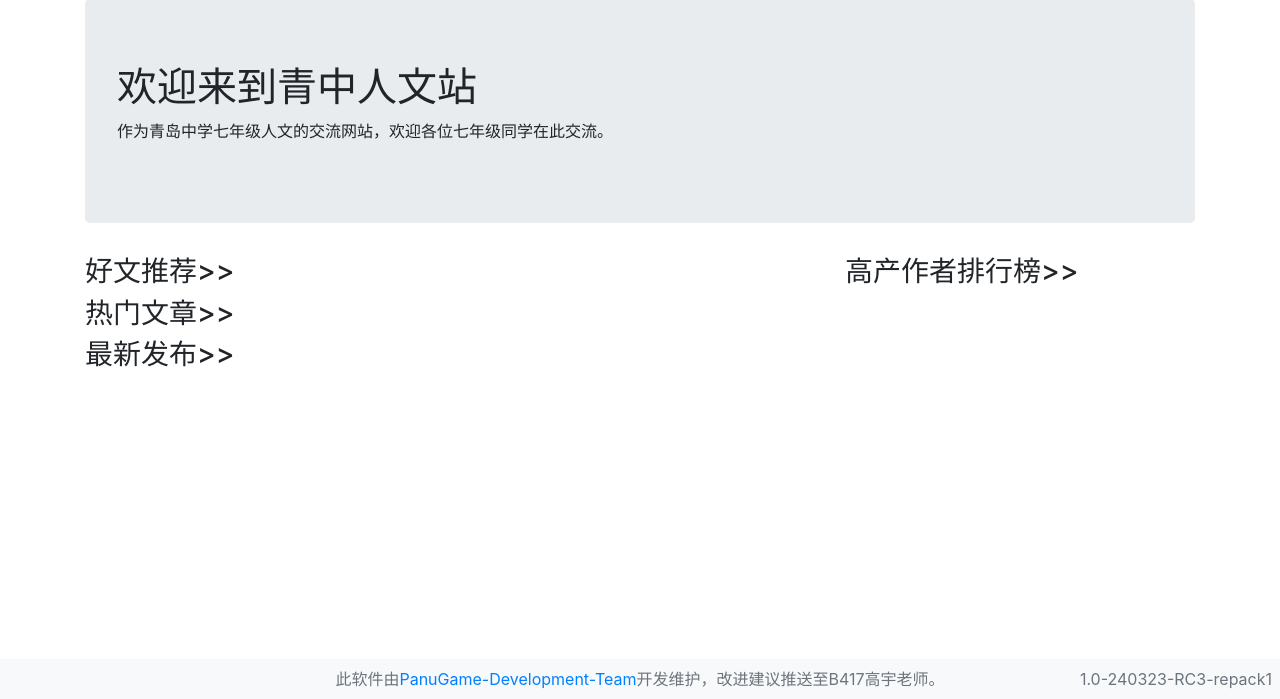
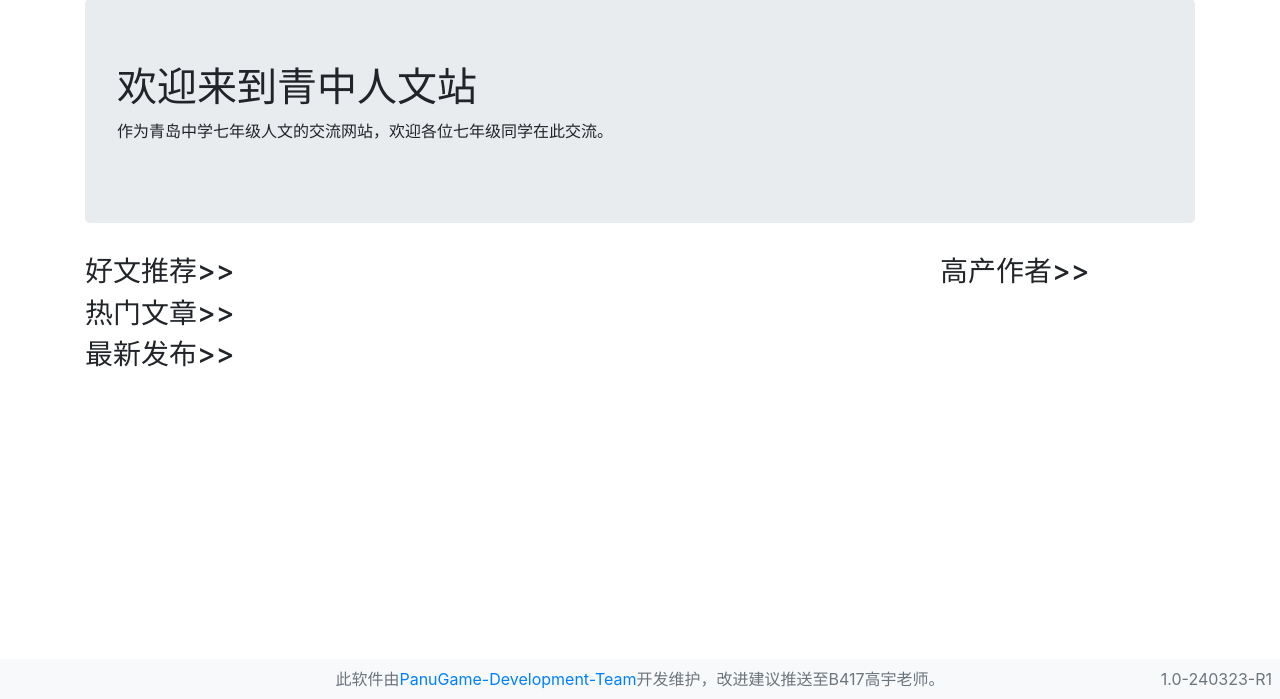
Before and after one commit to PanuGame-Development-Team/QAHumanityWebsite, a Flask app: page / in a window 1280 px wide. Shown: the part 101-800 px from the top of the page. Run offline with Flask 3, Linux system fonts and the light colour scheme; some libraries are stand-ins or nearby versions.

Commit message:
1.0-240323-R1

```diff
--- a/main.py
+++ b/main.py
@@ -41,10 +41,11 @@
         abort(404)
     article = Article.query.get(id)
     if article:
-        newest = Article.query.order_by(Article.id.desc()).limit(10).all()
         Article.query.get(id).count += 1
         db.session.commit()
-        return render_template("page.html",article=article,newest=newest,**dic)
+        newest = Article.query.order_by(Article.id.desc()).limit(10).all()
+        comments = Comment.query.filter(Comment.article == id).order_by(Comment.id.desc()).limit(20).all()
+        return render_template("page.html",article=article,newest=newest,comments=comments,**dic)
     elif not "id" in request.args:
         newest = Article.query.order_by(Article.id.desc()).limit(12).all()
         hot = Article.query.order_by(Article.count.desc()).limit(12).all()
@@ -256,6 +257,28 @@
         flash("您不能删除别人发布的文章","danger")
         return redirect("/")
     abort(404)
+@app.route("/comment/",methods=["POST"])
+def comment():
+    if not session.get("logged_in"):
+        flash("请先登录","warning")
+        return redirect("/login/")
+    if "id" in request.args:
+        try:
+            article = Article.query.get(int(request.args.get("id")))
+        except ValueError:
+            abort(404)
+    if article:
+        if "comment" in request.form:
+            com = request.form.get("comment")
+            comment = Comment()
+            comment.article = article.id
+            comment.comment = com
+            comment.author = session.get("user")
+            db.session.add(comment)
+            db.session.commit()
+            flash("评论成功","success")
+            return redirect(f"/?id={article.id}")
+    abort(404)
 @app.route("/about/",methods=["GET"])
 def about():
     if session.get("logged_in"):
--- a/model.py
+++ b/model.py
@@ -26,3 +26,9 @@
     passwd = db.Column(db.Unicode(256))
     realname = db.Column(db.Unicode(32))
     count = db.Column(db.Integer,default=0)
+class Comment(db.Model):
+    id = db.Column(db.Integer,primary_key=True)
+    comment = db.Column(db.Unicode(128))
+    time = db.Column(db.DateTime,default=datetime.now())
+    article = db.Column(db.Integer,db.ForeignKey('article.id'))
+    author = db.Column(db.Unicode(16))
--- a/settings.py
+++ b/settings.py
@@ -1,5 +1,5 @@
 APP_NAME = "Humanity Website"
-APP_VERSION = "1.0-240323-RC3-repack1"
+APP_VERSION = "1.0-240323-R1"
 TEACHERS = ["高宇","李红红","仇巧云"]
 APP_SECRETKEY = "7B6X8SRPUVHCQCYXQS5BT7BK2DDVDVR16HXF1XMIMIQ24TX6B4KEZKUFCVSV3X4P"
 APP_CONFIG = {"SQLALCHEMY_DATABASE_URI":"sqlite:///db.sqlite3",
--- a/templates/index.html
+++ b/templates/index.html
@@ -5,13 +5,13 @@
     <p>作为青岛中学七年级人文的交流网站，欢迎各位七年级同学在此交流。</p>
 </div>
 <div class="row">
-    <div class="col-sm-8">
+    <div class="col-sm-9">
         <h3>好文推荐>></h3>
         <div class="row">
             {%for article in recommend%}
-            <div class="col-sm-4">
+            <div class="col-sm-3">
                 <div class="card mb-3">
-                    <img class="card-img-top" src="{{article.jumimg}}" style="height: 150px;">
+                    <img class="card-img-top" src="{{article.jumimg}}" style="height: 120px;">
                     <div class="card-body">
                         <a class="card-title h5" href="/?id={{article.id}}">{{article.title}}</a><br>
                         <span class="text-muted float-right">作者：{{article.author}}</span>
@@ -23,9 +23,9 @@
         <h3>热门文章>></h3>
         <div class="row">
             {%for article in hot%}
-            <div class="col-sm-4">
+            <div class="col-sm-3">
                 <div class="card mb-3">
-                    <img class="card-img-top" src="{{article.jumimg}}" style="height: 150px;">
+                    <img class="card-img-top" src="{{article.jumimg}}" style="height: 120px;">
                     <div class="card-body">
                         <a class="card-title h5" href="/?id={{article.id}}">{{article.title}}</a><br>
                         <span class="text-muted float-right">作者：{{article.author}}</span>
@@ -37,9 +37,9 @@
         <h3>最新发布>></h3>
         <div class="row">
             {%for article in newest%}
-            <div class="col-sm-4">
+            <div class="col-sm-3">
                 <div class="card mb-3">
-                    <img class="card-img-top" src="{{article.jumimg}}" style="height: 150px;">
+                    <img class="card-img-top" src="{{article.jumimg}}" style="height: 120px;">
                     <div class="card-body">
                         <a class="card-title h5" href="/?id={{article.id}}">{{article.title}}</a><br>
                         <span class="text-muted float-right">作者：{{article.author}}</span>
@@ -49,8 +49,8 @@
             {%endfor%}
         </div>
     </div>
-    <div class="col-sm-4">
-        <h3>高产作者排行榜>></h3>
+    <div class="col-sm-3">
+        <h3>高产作者>></h3>
         <ul class="list-group">
             {%for author in authors%}
                 <li class="list-group-item"><a href="/author/?id={{author.id}}">{{author.realname}}</a><span class="float-right">{{author.count}}篇</span></li>
```
Also changed, not shown: init_db.py (+0 -12 lines), templates/page.html (+9 -1 lines).
